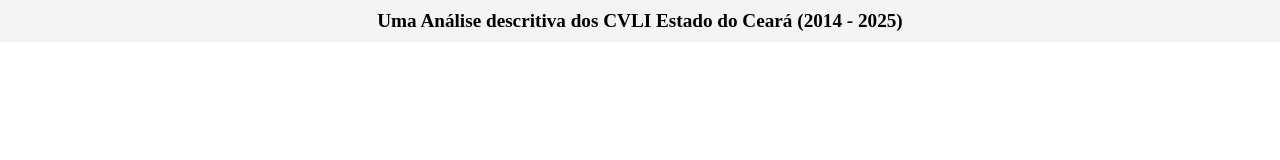
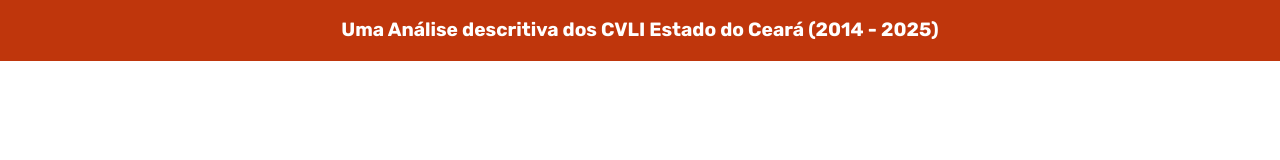
Before and after one commit to lucasvinisan/CVLI-CEARA-2014---2025-, a plain HTML site: page index.html in a window 1280 px wide. Drawn offline with Linux system fonts and the light colour scheme.

Commit message:
Novas alterações no projeto

```diff
--- a/Dashboard/style/style.css
+++ b/Dashboard/style/style.css
@@ -1,24 +1,34 @@
-
-body,html {
+body, html {
     margin: 0;
     padding: 0;
     width: 100%;
     height: 100%;
-    overflow: hidden;
     display: flex;
     flex-direction: column;
+    /* removido overflow: hidden daqui */
 }
 
 h1 {
     margin: 0;
-    padding: 10px;
+    padding: 15px 20px;
+    font-family: 'Rubik', sans-serif;
     font-size: 1.2rem;
     text-align: center;
-    background-color: #f4f4f4;
+    background-color: transparent;
+    line-height: 1.6;
 }
 
-#viz1778197824508 {
-    flex-grow: 1;
-    width: 100% !important;
-    height: 100% !important;
+.div_inicio {
+    background-color: #BF360C;
+    color: white;
+    width: 100%;
+    flex-shrink: 0;
+    box-sizing: border-box;
 }
+
+#dashboard_tableau {
+    flex: 1 1 auto;
+    min-height: 0;
+    width: 100%;
+    overflow: hidden; /* ← overflow só aqui, no tableau */
+}
--- a/Dashboard/index.html
+++ b/index.html
@@ -3,16 +3,17 @@
 <head>
     <meta charset="UTF-8">
     <meta name="viewport" content="width=device-width, initial-scale=1.0">
-    <link rel="stylesheet" href="style/style.css">
+    <link href="https://fonts.googleapis.com/css2?family=Rubik:wght@400;700&display=swap" rel="stylesheet">
+    <link rel="stylesheet" href="dashboard/style/style.css">
     <title>Dashboard CVLI Ceará</title>
 </head>
 <body>
 
-    <div>
-        <h1>Uma Análise descritiva dos CVLI Estado do Ceará (2014 - 2025)</h1>
+    <div class="div_inicio">
+        <h1 >Uma Análise descritiva dos CVLI Estado do Ceará (2014 - 2025)</h1>
     </div>
 
-    <div class='tableauPlaceholder' id='viz1778197824508'>
+    <div class='tableauPlaceholder' id='dashboard_tableau'>
         <object class='tableauViz' style='display:none;'>
             <param name='host_url' value='https%3A%2F%2Fpublic.tableau.com%2F' />
             <param name='embed_code_version' value='3' />
@@ -26,7 +27,7 @@
     </div>
 
     <script>
-        var divElement = document.getElementById('viz1778197824508');
+        var divElement = document.getElementById('dashboard_tableau');
         var vizElement = divElement.getElementsByTagName('object')[0];
 
         vizElement.style.width = '100%';
```
Also changed, not shown: 8 other files.
